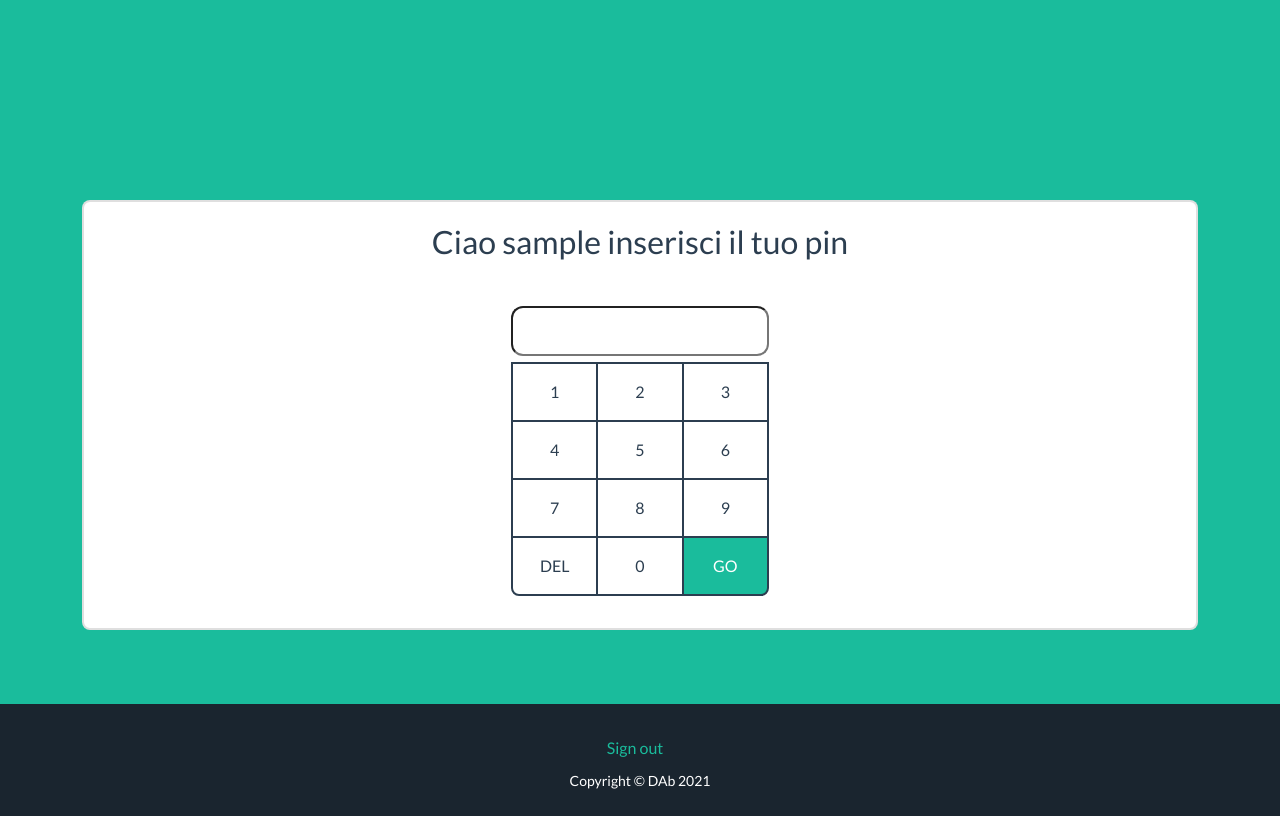
After one commit to ilpise/flaskEndPoint, a Flask app: template app/templates/views/controller1/operator.html in a window 1280 px wide. The commit adds this page. Run offline with Flask 2, Linux system fonts and the light colour scheme; the template is opened without the code that fills it: most values are stand-ins (such as "Sample title", 1, 10 or a date in 2020); some libraries are stand-ins or nearby versions.

Commit message:
Implemented keyboard for operator authentication

```diff
--- /dev/null
+++ b/app/freelancer/css/override.css
@@ -0,0 +1,9 @@
+
+.btn-group > .btn {
+    position: relative;
+    flex: 1 1;
+}
+
+.btn-primary {
+   border-color: #2c3e50;
+}
--- a/app/templates/index.html
+++ b/app/templates/index.html
@@ -50,6 +50,8 @@
         <link href="https://fonts.googleapis.com/css?family=Lato:400,700,400italic,700italic" rel="stylesheet" type="text/css" />
         <!-- Core theme CSS (includes Bootstrap)-->
         <link href="{{ url_for('static', filename='css/styles.css') }}" rel="stylesheet">
+        <link href="{{ url_for('static', filename='css/override.css') }}" rel="stylesheet">
+
     </head>
     <body>
         <!-- Masthead-->
--- /dev/null
+++ b/app/templates/views/controller1/operator.html
@@ -0,0 +1,56 @@
+{% extends "common/page_base.html" %}
+
+{% block content %}
+
+
+    <div class="card" style="width: 100%;">
+      <div class="card-body" style="min-height: 30vh;">
+
+        <div class="row">
+          <div class="col">
+            <p class="text-secondary fs-2">Ciao {{ user_name }} inserisci il tuo pin</p>
+          </div>
+        </div>
+
+        <div class="row">
+          <div class="col">
+              <div class="btn-group-vertical ml-4 mt-4" role="group" aria-label="Basic example">
+                <div class="btn-group">
+                    <input class="text-center form-control-lg mb-2" id="code">
+                </div>
+                <div class="btn-group">
+                    <button type="button" class="btn btn-outline-secondary py-3" onclick="document.getElementById('code').value=document.getElementById('code').value + '1';">1</button>
+                    <button type="button" class="btn btn-outline-secondary py-3" onclick="document.getElementById('code').value=document.getElementById('code').value + '2';">2</button>
+                    <button type="button" class="btn btn-outline-secondary py-3" onclick="document.getElementById('code').value=document.getElementById('code').value + '3';">3</button>
+                </div>
+                <div class="btn-group">
+                    <button type="button" class="btn btn-outline-secondary py-3" onclick="document.getElementById('code').value=document.getElementById('code').value + '4';">4</button>
+                    <button type="button" class="btn btn-outline-secondary py-3" onclick="document.getElementById('code').value=document.getElementById('code').value + '5';">5</button>
+                    <button type="button" class="btn btn-outline-secondary py-3" onclick="document.getElementById('code').value=document.getElementById('code').value + '6';">6</button>
+                </div>
+                <div class="btn-group">
+                    <button type="button" class="btn btn-outline-secondary py-3" onclick="document.getElementById('code').value=document.getElementById('code').value + '7';">7</button>
+                    <button type="button" class="btn btn-outline-secondary py-3" onclick="document.getElementById('code').value=document.getElementById('code').value + '8';">8</button>
+                    <button type="button" class="btn btn-outline-secondary py-3" onclick="document.getElementById('code').value=document.getElementById('code').value + '9';">9</button>
+                </div>
+                <div class="btn-group">
+                    <button type="button" class="btn btn-outline-secondary py-3" onclick="document.getElementById('code').value=document.getElementById('code').value.slice(0, -1);">DEL</button>
+                    <button type="button" class="btn btn-outline-secondary py-3" onclick="document.getElementById('code').value=document.getElementById('code').value + '0';">0</button>
+                    <button type="button" class="btn btn-primary py-3" onclick="" >GO</button>
+                </div>
+            </div>
+          </div>
+        </div>
+
+        <div class="row">
+          <div class="col">
+            <p id="mbresponse" class="text-secondary fs-2"></p>
+          </div>
+        </div>
+
+      </div>
+    </div>
+
+<!--<script src="{{ url_for('static', filename='js/custom/test_socketio.js') }}"></script>-->
+<!--<script src="{{ url_for('static', filename='js/custom/modbus.js') }}"></script>-->
+{% endblock %}
```
Also changed, not shown: app/controllers/controller1.py (+21 -6 lines).
